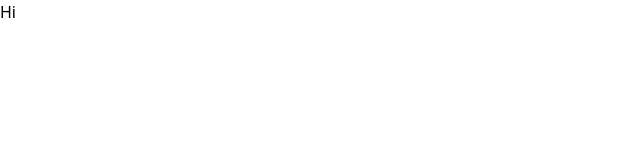
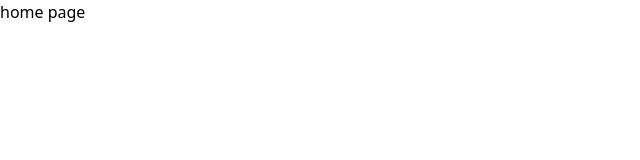
Before and after one commit to Amr-rgb/fintask, a React (Vite) app: page / in a window 1280 px wide. Shown: the top 160 px of the page, without its empty margins (0-640 px from the left). Built offline with nearby package versions, Linux system fonts and the light colour scheme.

Commit message:
adding pages structure

```diff
--- a/package.json
+++ b/package.json
@@ -12,7 +12,8 @@
     "@emotion/styled": "^11.10.4",
     "@mui/material": "^5.10.5",
     "react": "^18.0.0",
-    "react-dom": "^18.0.0"
+    "react-dom": "^18.0.0",
+    "react-router-dom": "^6.4.0"
   },
   "devDependencies": {
     "@types/react": "^18.0.0",
--- a/src/App.jsx
+++ b/src/App.jsx
@@ -1,9 +1,14 @@
+import { Route, Routes } from "react-router-dom";
+import { Home } from "./pages/Home";
+
 function App() {
   return (
     <div className="App">
-      Hi
+      <Routes>
+        <Route path="/" element={<Home />} />
+      </Routes>
     </div>
-  )
+  );
 }
 
-export default App
+export default App;
--- a/src/main.jsx
+++ b/src/main.jsx
@@ -1,10 +1,13 @@
-import React from 'react'
-import ReactDOM from 'react-dom/client'
-import App from './App'
-import './index.css'
+import React from "react";
+import ReactDOM from "react-dom/client";
+import { BrowserRouter } from "react-router-dom";
+import App from "./App";
+import "./index.css";
 
-ReactDOM.createRoot(document.getElementById('root')).render(
+ReactDOM.createRoot(document.getElementById("root")).render(
   <React.StrictMode>
-    <App />
+    <BrowserRouter>
+      <App />
+    </BrowserRouter>
   </React.StrictMode>
-)
+);
--- /dev/null
+++ b/src/pages/Home.jsx
@@ -0,0 +1,7 @@
+export const Home = () => {
+  return (
+    <div>
+      <h1>home page</h1>
+    </div>
+  );
+};
```
Also changed, not shown: 1 other file (tests, documents, lock files or other folders).
